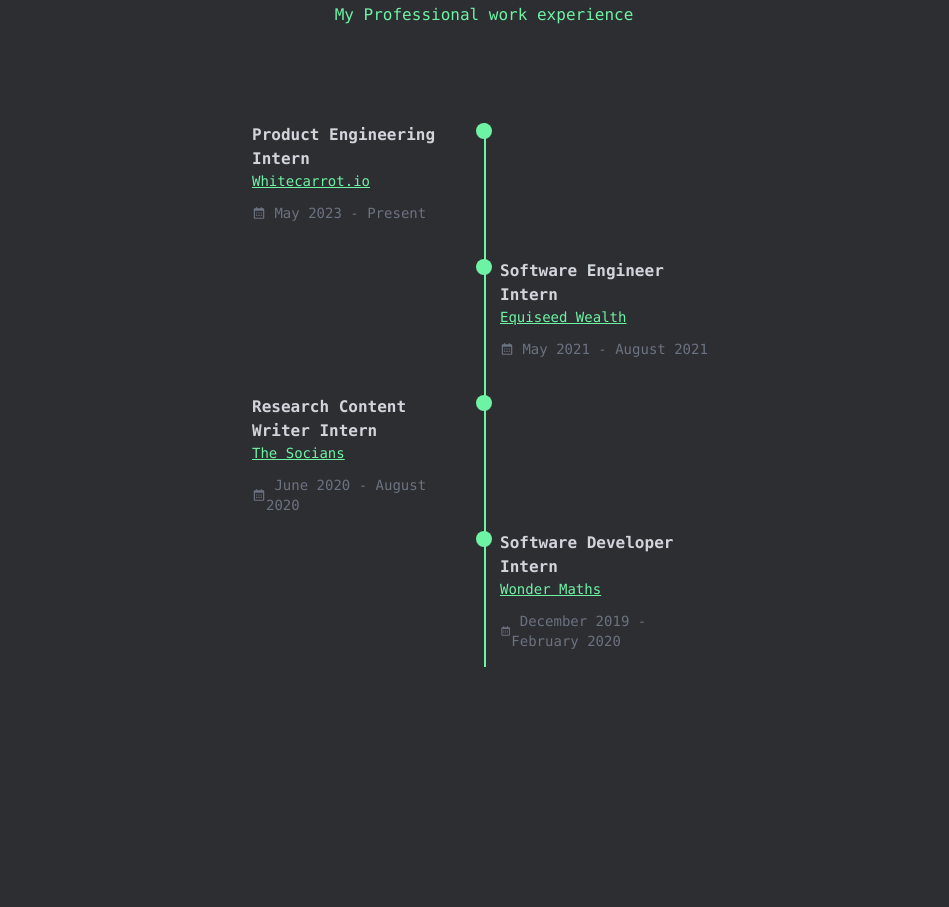
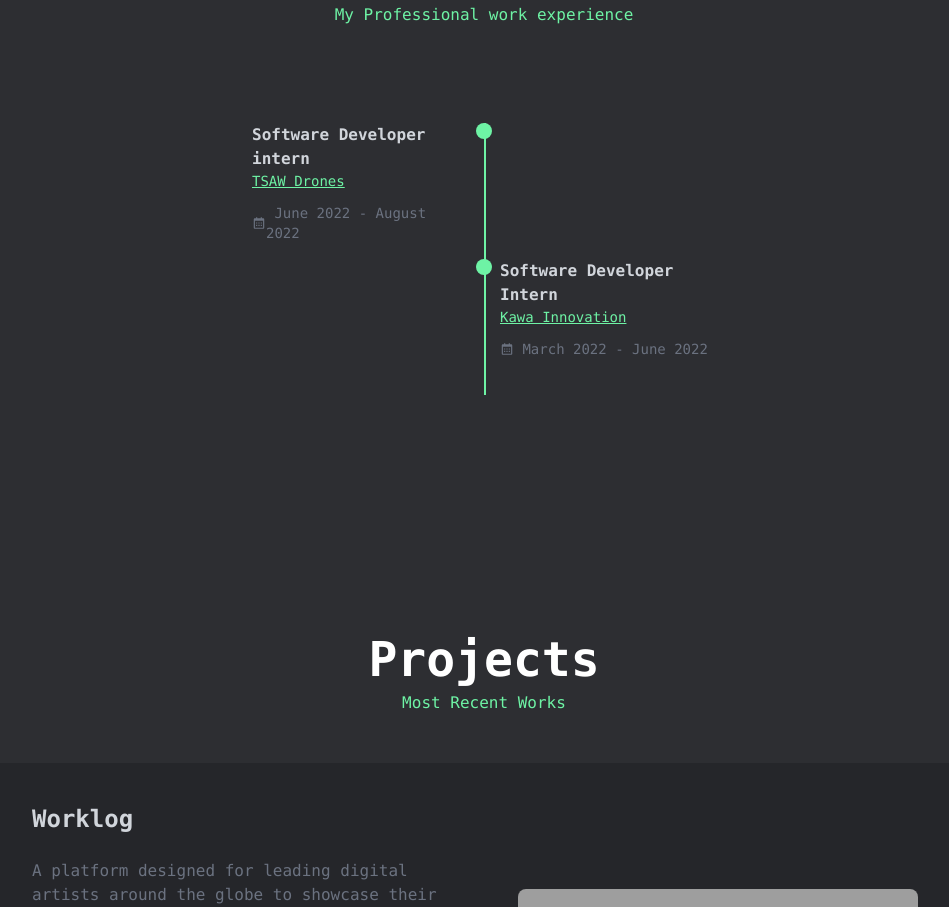
Before and after one commit to aayushadoni/Portfolio, a React (Create React App) app: page / in a window 1280 px wide. Shown: the part 3293-4200 px from the top of the page, without its empty margins (156-1105 px from the left). Built offline with nearby package versions, Linux system fonts and the light colour scheme; grey boxes are pictures that could not be loaded.

Commit message:
minor fixes

```diff
--- a/src/Experiences.js
+++ b/src/Experiences.js
@@ -1,34 +1,18 @@
 export const Experiences = [
   {
     direction: "right",
-    title: "Product Engineering Intern",
-    link: "https://whitecarrot.io",
-    start: "May 2023",
-    end: "Present",
-    organisation: "Whitecarrot.io",
-  },
-  {
-    direction: "left",
-    title: "Software Engineer Intern",
-    link: "https://equiseedwealth.com",
-    start: "May 2021",
-    end: "August 2021",
-    organisation: "Equiseed Wealth",
-  },
-  {
-    direction: "right",
-    title: "Research Content Writer Intern",
-    link: "https://thesocians.com",
-    start: "June 2020",
-    end: "August 2020",
-    organisation: "The Socians",
+    title: "Software Developer intern",
+    link: "https://www.tsaw.tech/",
+    start: "June 2022",
+    end: "August 2022",
+    organisation: "TSAW Drones",
   },
   {
     direction: "left",
     title: "Software Developer Intern",
-    link: "https://wondermaths.com",
-    start: "December 2019",
-    end: "February 2020",
-    organisation: "Wonder Maths",
+    link: "",
+    start: "March 2022",
+    end: "June 2022",
+    organisation: "Kawa Innovation",
   },
 ];
```
